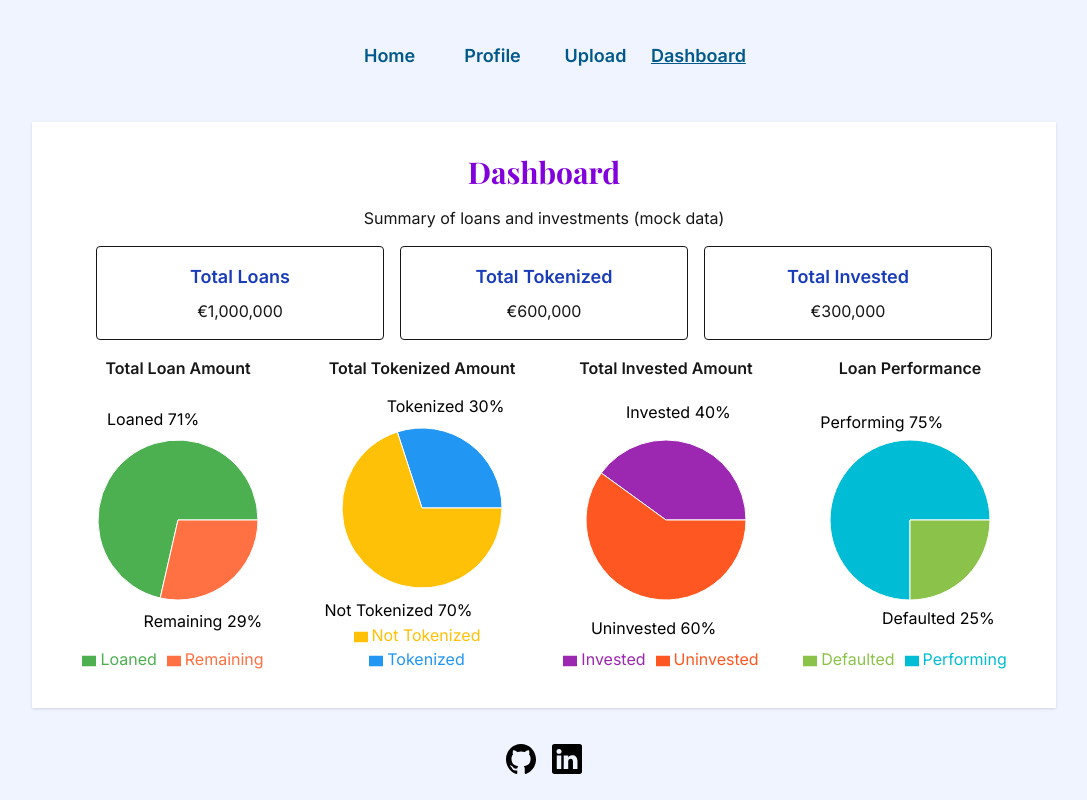
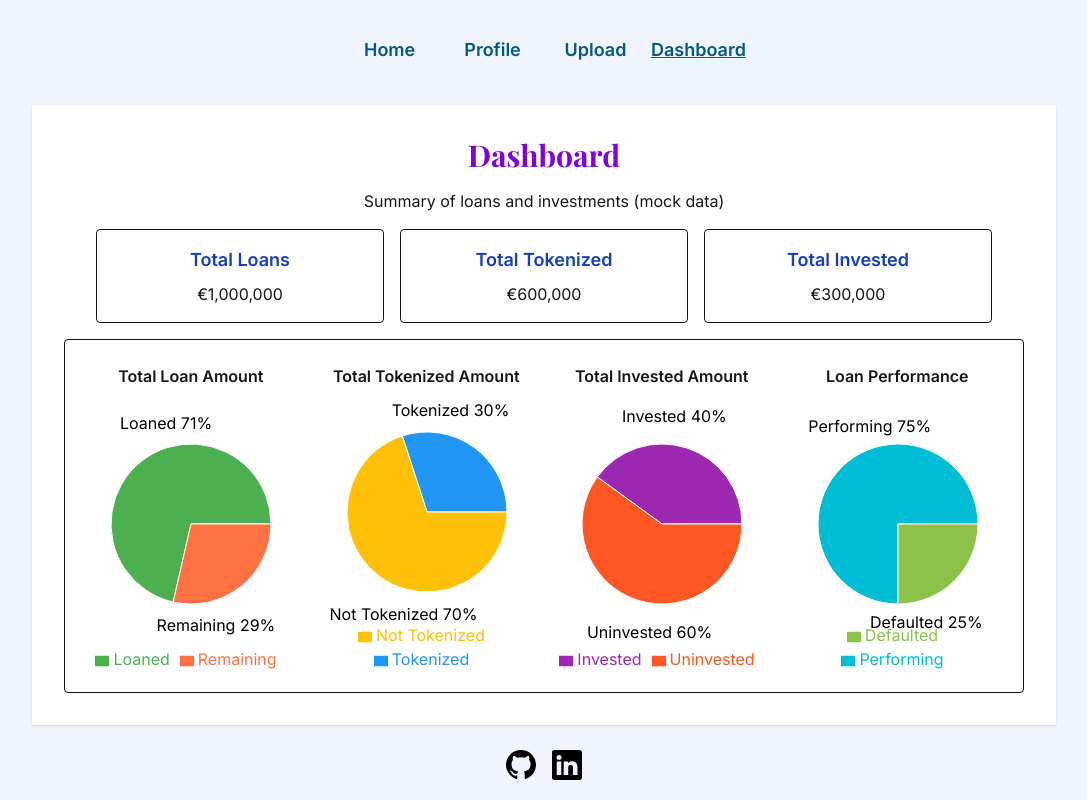
Before and after one commit to kizuyoko/loan-tokenization-dashboard, a Next.js app: page /dashboard in a window 1280 px wide. Shown: the whole page, without its empty margins (96-1183 px from the left). Built offline with nearby package versions, Linux system fonts and the light colour scheme.

Commit message:
Some style adjustment

```diff
--- /dev/null
+++ b/src/components/Cards.tsx
@@ -0,0 +1,21 @@
+"use client";
+import { useState } from 'react';
+import { Card } from './ui/Card';
+
+export const Cards = () => {
+  const [mockData, setMockData] = useState({
+    totalLoans: 1000000,
+    totalTokenized: 600000,
+  });
+
+  return (
+    <div className="grid w-full grid-cols-2 gap-4">
+      <Card title="Total Loans">
+        <p>€{mockData.totalLoans.toLocaleString()}</p>
+      </Card>
+      <Card title="Total Tokenized">
+        <p>€{mockData.totalTokenized.toLocaleString()}</p>
+      </Card>
+    </div>
+  );
+};
--- a/src/components/charts/Charts.tsx
+++ b/src/components/charts/Charts.tsx
@@ -3,7 +3,7 @@
 
 export const Charts = () => {
   return (
-    <div className="grid w-full grid-cols-1 gap-4 sm:grid-cols-4">
+    <div className="grid w-full grid-cols-1 gap-4 p-4 border rounded lg:grid-cols-4 sm:grid-cols-2">
       {chartsData.map((chart) => (
         <DonutChart
           key={chart.title}
--- a/src/components/charts/DonutChart.tsx
+++ b/src/components/charts/DonutChart.tsx
@@ -11,7 +11,7 @@
 export const DonutChart = ({ title, data, colors = ["#4CAF50", "#FF7043"] }: DonutChartProps) => {
   return (
     <div className="flex flex-col items-center w-full h-80">
-      <h3 className="mb-2 font-semibold">{title}</h3>
+      <h3 className="my-2 font-semibold">{title}</h3>
       <ResponsiveContainer>
         <PieChart>
           <Pie
--- a/src/components/ui/Card.tsx
+++ b/src/components/ui/Card.tsx
@@ -8,7 +8,7 @@
 export const Card = ({ title, children }: CardProps) => {
   return (
     <div className="p-4 border rounded">
-      <h2 className="text-lg font-semibold text-center text-blue-800">{title}</h2>
+      <h2>{title}</h2>
       <div className="mt-2">{children}</div>
     </div>
   );
```
